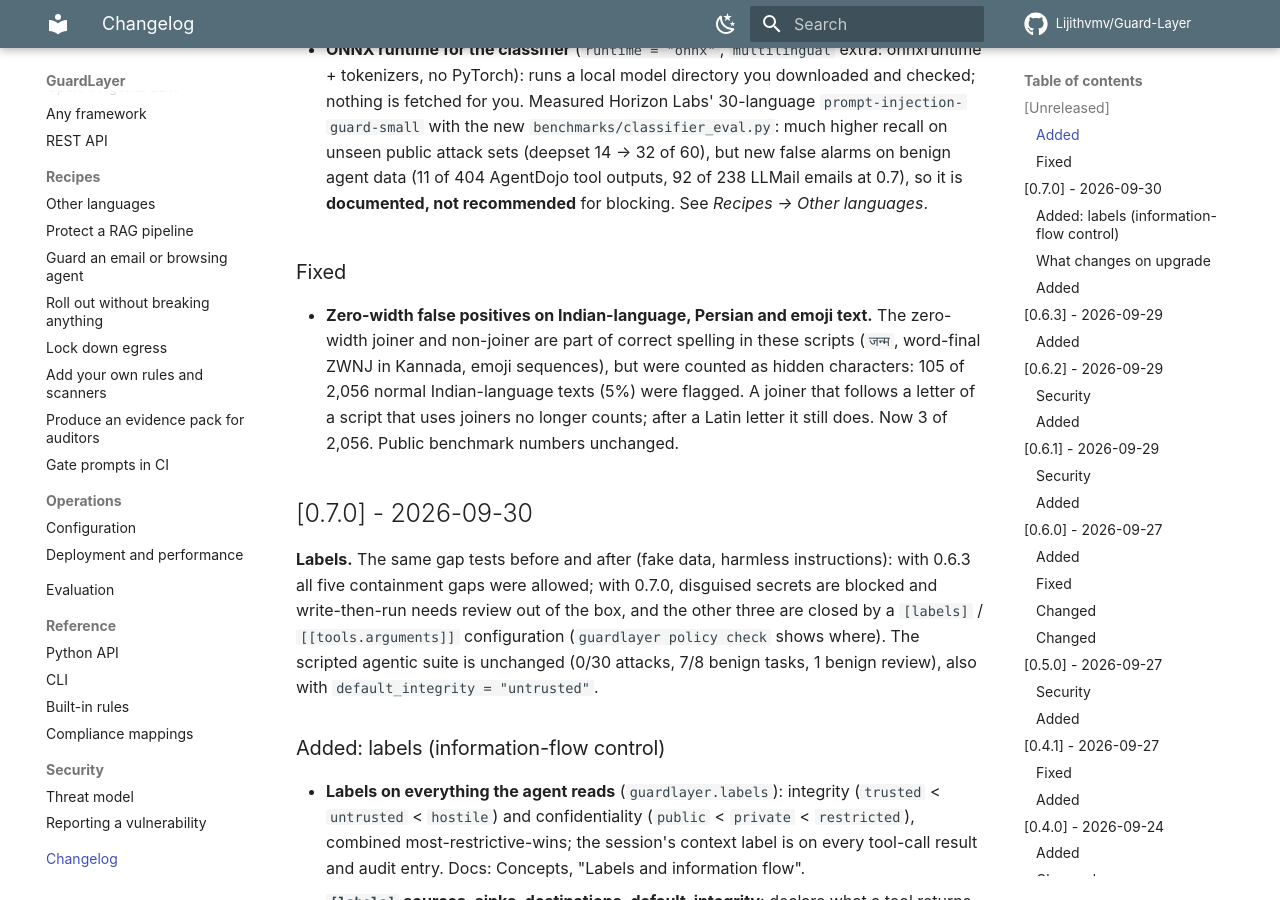
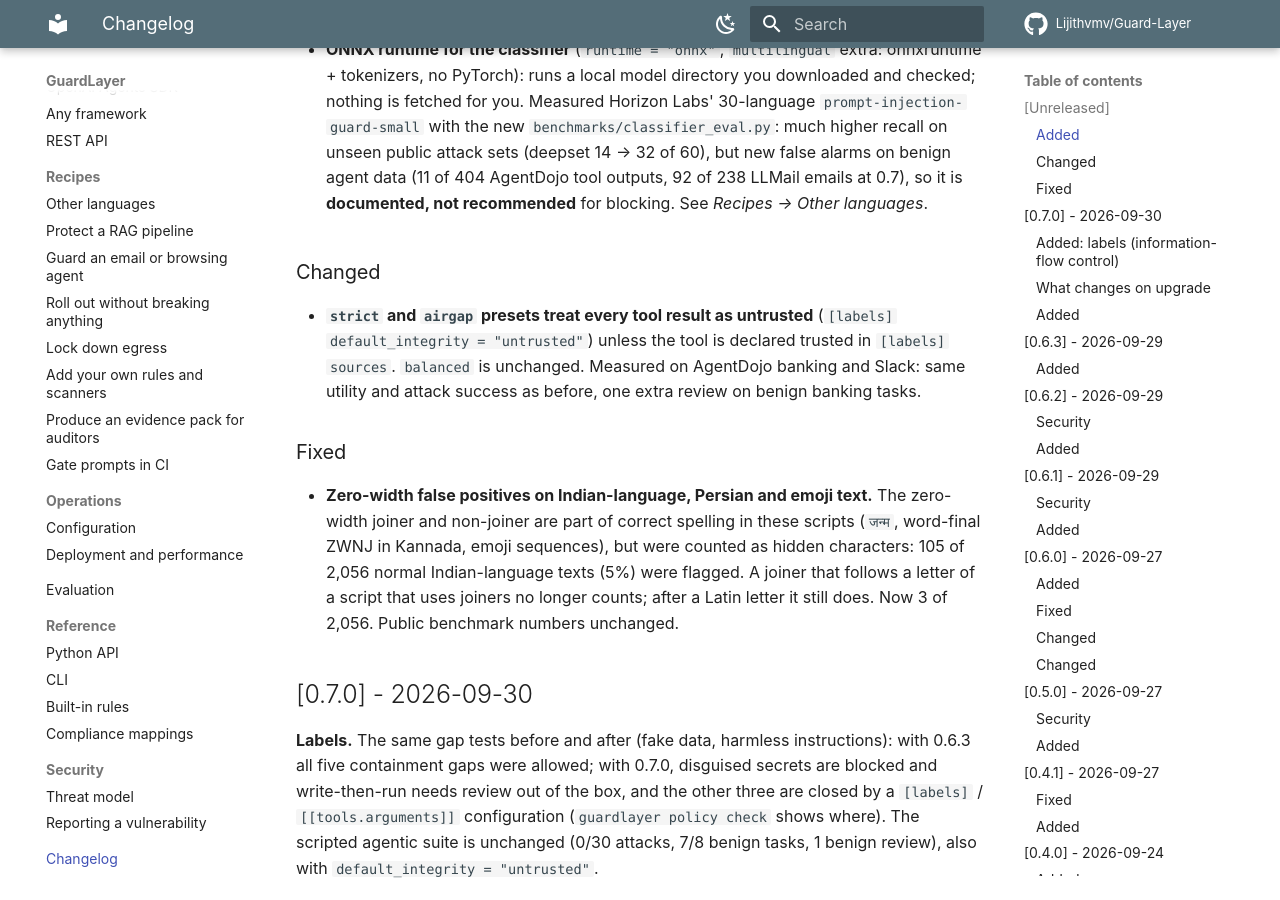
Before and after one commit to Lijithvmv/Guard-Layer, an MkDocs documentation site: the page built from docs/changelog.md, in a window 1280 px wide and 900 px high, scrolled down 815 px. Built offline with MkDocs 1.6.1 and Material for MkDocs 9.7.7, drawn with Linux system fonts in a browser that asks for light colours; comment, search, counter and statistics services are not loaded.

Commit message:
presets: strict and airgap treat every tool result as untrusted
Decision D4 after AgentDojo run F: default_integrity = untrusted cost one
extra review on benign banking tasks and nothing on Slack, with the same
utility and attack success. balanced keeps the current behaviour (0.8
keeps defaults behaviour-preserving); strict and airgap, chosen by
people who want the safer trade-off, get it.

Co-Authored-By: Claude Opus 5.5 <noreply@anthropic.com>

```diff
--- a/CHANGELOG.md
+++ b/CHANGELOG.md
@@ -26,6 +26,11 @@ All notable changes to this project are documented here. The format follows
   public attack sets (deepset 14 → 32 of 60), but new false alarms on benign agent data (11 of 404 AgentDojo tool
   outputs, 92 of 238 LLMail emails at 0.7), so it is **documented, not recommended** for blocking. See
   *Recipes → Other languages*.
+
+### Changed
+- **`strict` and `airgap` presets treat every tool result as untrusted** (`[labels] default_integrity = "untrusted"`)
+  unless the tool is declared trusted in `[labels] sources`. `balanced` is unchanged. Measured on AgentDojo banking and
+  Slack: same utility and attack success as before, one extra review on benign banking tasks.
 
 ### Fixed
 - **Zero-width false positives on Indian-language, Persian and emoji text.** The zero-width joiner and non-joiner are part
```
Also changed, not shown: README.md (+1 -1 lines), docs/concepts/presets.md (+1 -1 lines), 2 other files.
